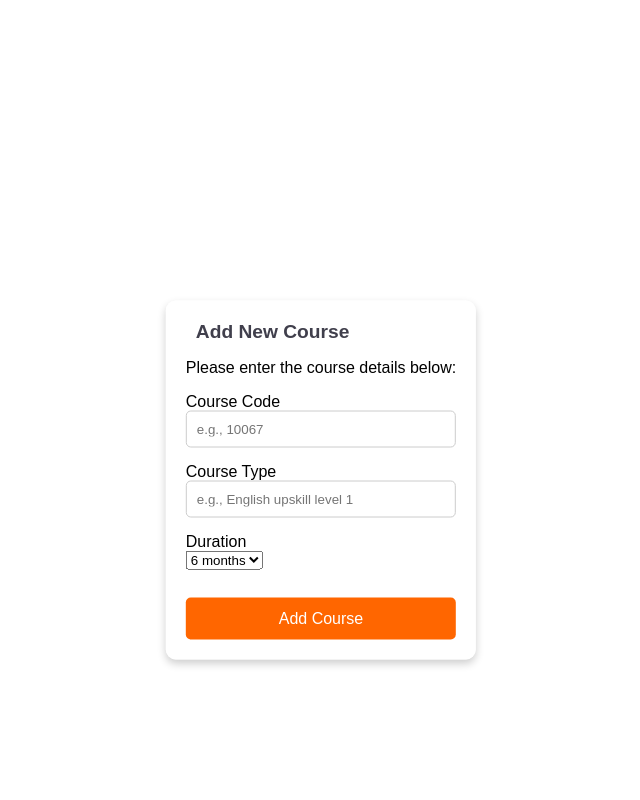
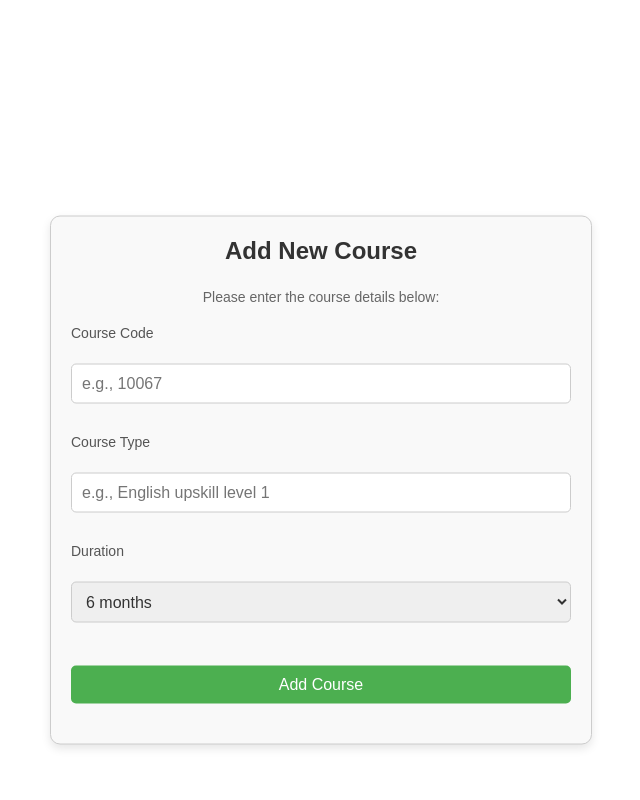
Before and after one commit to swin-adrian/PR-project, a Flask app: page /edproviderlanding in a window 1280 px wide. Shown: the whole page, without its empty margins (319-959 px from the left). Run offline with Flask 3, Linux system fonts and the light colour scheme; some libraries are stand-ins or nearby versions.

Commit message:
style for css

```diff
--- a/app/static/css/style.css
+++ b/app/static/css/style.css
@@ -529,3 +529,88 @@ tbody tr:hover {
 .image-container:hover img {
     transform: scale(1.2);
 }
+
+/* Form container styles */
+.form-container {
+    width: 100%;
+    max-width: 500px;
+    margin: 0 auto;
+    padding: 20px;
+    border: 1px solid #ccc;
+    border-radius: 10px;
+    background-color: #f9f9f9;
+    box-shadow: 0 4px 10px rgba(0, 0, 0, 0.1);
+}
+
+/* Form fieldset styles */
+.form-fieldset {
+    border: none;
+    margin-bottom: 20px;
+}
+
+/* Form legend styles */
+.form-legend {
+    font-size: 24px;
+    font-weight: bold;
+    color: #333;
+    margin-bottom: 10px;
+    text-align: center;
+}
+
+/* Form description styles */
+.form-description {
+    font-size: 14px;
+    color: #666;
+    margin-bottom: 20px;
+    text-align: center;
+}
+
+/* Form group styles */
+.form-group {
+    margin-bottom: 15px;
+}
+
+/* Label styles */
+.form-label {
+    font-size: 14px;
+    color: #555;
+    margin-bottom: 5px;
+    display: block;
+}
+
+/* Input field styles */
+.form-input {
+    width: 100%;
+    padding: 10px;
+    border: 1px solid #ccc;
+    border-radius: 5px;
+    font-size: 16px;
+    color: #333;
+}
+
+/* Dropdown select styles */
+.form-select {
+    width: 100%;
+    padding: 10px;
+    border: 1px solid #ccc;
+    border-radius: 5px;
+    font-size: 16px;
+    color: #333;
+}
+
+/* Button styles */
+.form-button {
+    width: 100%;
+    padding: 10px;
+    background-color: #4CAF50;
+    color: white;
+    border: none;
+    border-radius: 5px;
+    font-size: 16px;
+    cursor: pointer;
+    transition: background-color 0.3s;
+}
+
+.form-button:hover {
+    background-color: #45a049;
+}
```
